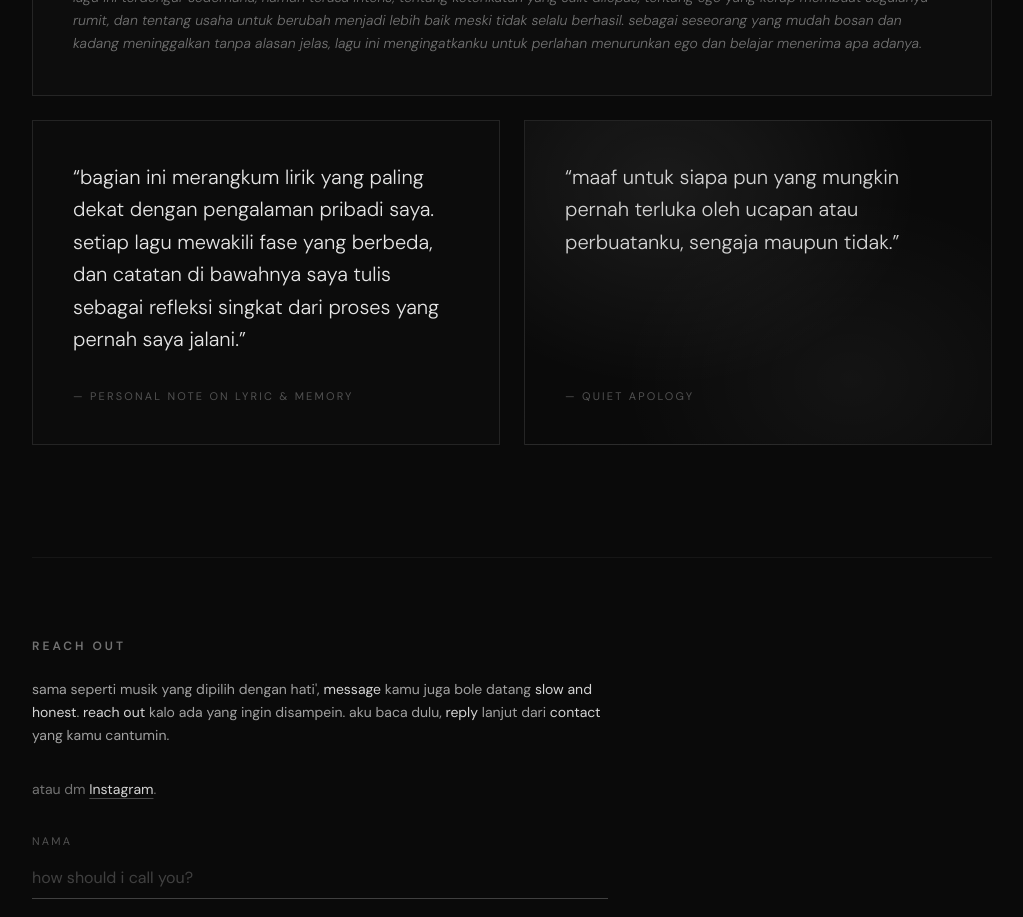
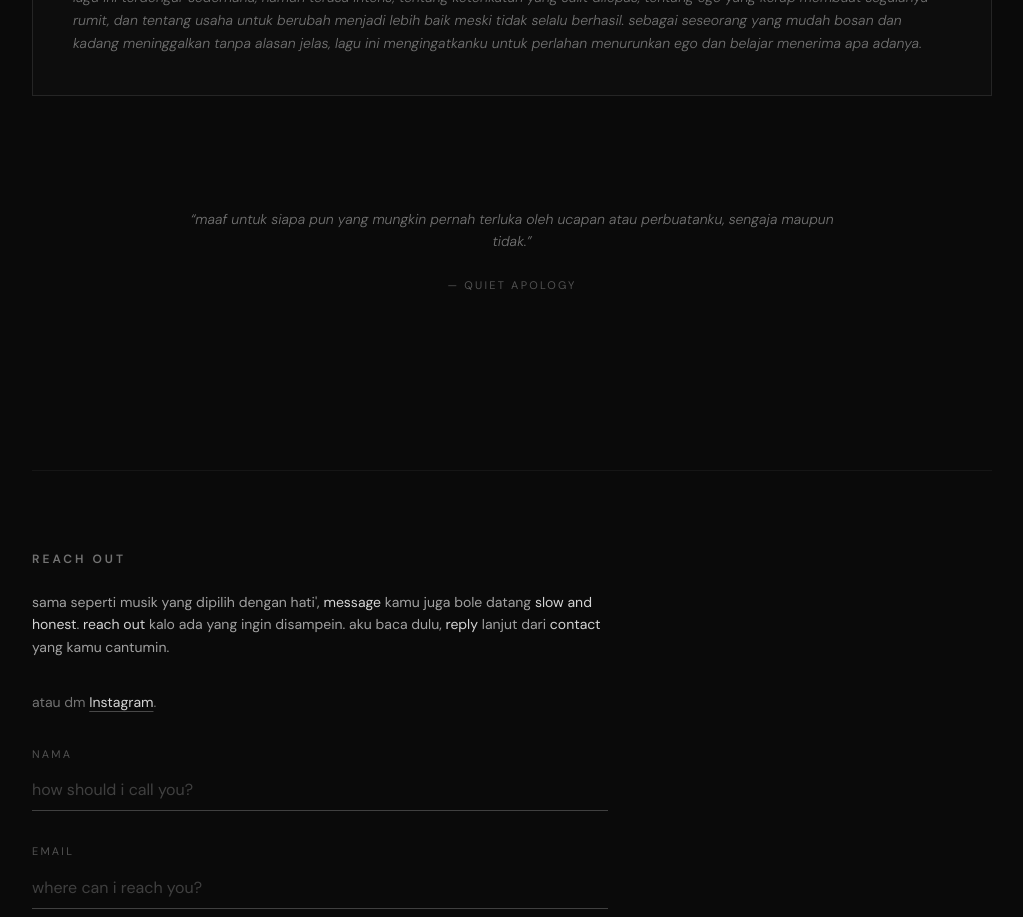
Before and after one commit to ryramadhan/monochrome-soundscape, a React (Vite) app: page / in a window 1280 px wide. Shown: the part 7080-7997 px from the top of the page, without its empty margins (128-1151 px from the left). Built offline with nearby package versions, Linux system fonts and the light colour scheme.

Commit message:
style: refine mood closing quote layout and spacing

```diff
--- a/src/sections/Mood.tsx
+++ b/src/sections/Mood.tsx
@@ -306,27 +306,16 @@ export function Mood() {
             ego dan belajar menerima apa adanya.
           </p>
         </figure>
-        <div className="grid gap-6 md:col-span-2 md:grid-cols-2">
-          <figure className="group relative overflow-hidden border border-white/10 bg-neutral-900/20 p-8 transition hover:border-white/20 md:p-10">
-            <blockquote className="max-w-3xl text-lg font-light leading-relaxed text-neutral-200 sm:text-xl">
-              &ldquo;bagian ini merangkum lirik yang paling dekat dengan pengalaman
-              pribadi saya. setiap lagu mewakili fase yang berbeda, dan catatan
-              di bawahnya saya tulis sebagai refleksi singkat dari proses yang
-              pernah saya jalani.&rdquo;
-            </blockquote>
-            <figcaption className="mt-8 text-[11px] uppercase tracking-[0.2em] text-neutral-600 transition group-hover:text-neutral-500">
-              — personal note on lyric &amp; memory
-            </figcaption>
-          </figure>
-          <figure className="group flex min-h-[280px] flex-col justify-between border border-white/10 bg-[radial-gradient(ellipse_at_30%_20%,rgba(255,255,255,0.07),transparent_55%),radial-gradient(ellipse_at_70%_80%,rgba(255,255,255,0.04),transparent_50%)] p-10 transition hover:border-white/20">
-            <blockquote className="max-w-3xl text-lg font-light leading-relaxed text-neutral-300 sm:text-xl">
+        <div className="my-14 flex justify-center md:col-span-2 md:my-16">
+          <div className="max-w-2xl">
+            <blockquote className="mt-6 text-center text-sm italic leading-relaxed text-neutral-500">
               &ldquo;maaf untuk siapa pun yang mungkin pernah terluka oleh ucapan
               atau perbuatanku, sengaja maupun tidak.&rdquo;
             </blockquote>
-            <figcaption className="mt-8 text-[11px] uppercase tracking-[0.2em] text-neutral-600 transition group-hover:text-neutral-500">
+            <figcaption className="mt-6 text-center text-[11px] uppercase tracking-[0.2em] text-neutral-600">
               — quiet apology
             </figcaption>
-          </figure>
+          </div>
         </div>
       </div>
     </motion.section>
```
